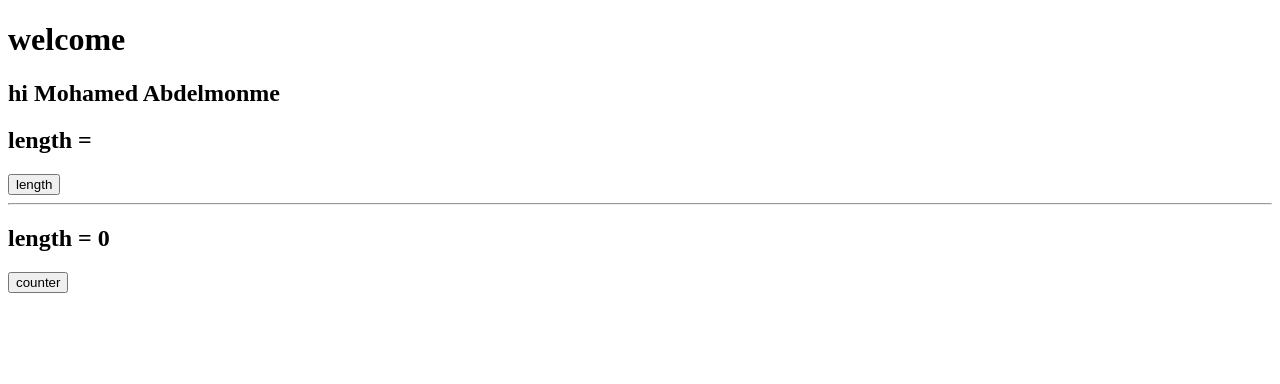
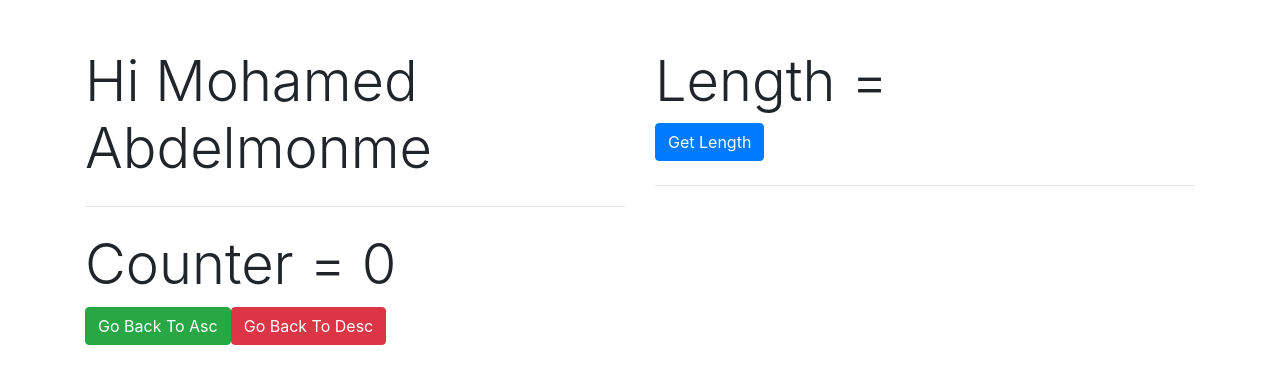
Before and after one commit to Mohamed00Abdelmonem/basics-vue.js, a plain HTML site: page index.html in a window 1280 px wide. Drawn offline with nearby package versions, Linux system fonts and the light colour scheme.

Commit message:
add bootstrap

```diff
--- a/index.html
+++ b/index.html
@@ -3,23 +3,48 @@
 <head>
     <meta charset="UTF-8">
     <meta name="viewport" content="width=device-width, initial-scale=1.0">
-    <title>basics vue</title>
+    <title>Vue.js with Bootstrap</title>
+
+    <!-- Bootstrap CSS -->
+    <link rel="stylesheet" href="https://maxcdn.bootstrapcdn.com/bootstrap/4.0.0/css/bootstrap.min.css">
 </head>
 <body>
-    <h1>welcome</h1>
-    <div id="app">
-        <h2>hi {{name}}</h2>
-        <h2>length = {{length}}</h2>
-        <button @click="myfunction">length</button>
-        <hr>
-        <h2>length = {{counter}}</h2>
-        <button @click="counter1">counter</button>
+    <div id="app" class="container mt-5">
+        <div class="row">
+            <!-- First Column -->
+            <div class="col-md-6">
+                <h2 class="display-4">Hi {{name}}</h2>
+                <hr class="my-4">
+            </div>
 
+            <!-- Second Column -->
+            <div class="col-md-6">
+                <h2 class="display-4">Length = {{length}}</h2>
+                <button @click="myfunction" class="btn btn-primary">Get Length</button>
+                <hr class="my-4">
+            </div>
+        </div>
+
+        <div class="row">
+            <!-- Third Column -->
+            <div class="col-md-6">
+                <h2 class="display-4">Counter = {{counter_Asc}}</h2>
+                <button @click="goBackToAsc" class="btn btn-success ms-4">Go Back To Asc</button>
+                <button @click="goBackToDesc" class="btn btn-danger ms-4">Go Back To Desc</button>
+            </div>
+        </div>
     </div>
 
 
+    <!-- Bootstrap JS and Popper.js (required for Bootstrap) -->
+    <script src="https://code.jquery.com/jquery-3.2.1.slim.min.js"></script>
+    <script src="https://cdnjs.cloudflare.com/ajax/libs/popper.js/1.12.9/umd/popper.min.js"></script>
+    <script src="https://maxcdn.bootstrapcdn.com/bootstrap/4.0.0/js/bootstrap.min.js"></script>
 
+    <!-- Vue.js -->
     <script src="https://unpkg.com/vue@3"></script>
+
+    <!-- Your Vue.js app script -->
     <script src="vue.js"></script>
 </body>
 </html>
--- a/vue.js
+++ b/vue.js
@@ -3,7 +3,8 @@ const app = Vue.createApp({
         return{
         name:"Mohamed Abdelmonme",
         length: null,
-        counter: 0,
+        counter_Asc: 0,
+        counter_Desc: 0,
         };
     },
     methods: {
@@ -12,9 +13,13 @@ const app = Vue.createApp({
             return this.length
         },
 
-        counter1(){
+        goBackToAsc(){
             ;
-            return this.counter+=1
+            return this.counter_Asc+=1
+        },
+        goBackToDesc(){
+            ;
+            return this.counter_Asc-=1
         },
 
     },
```
